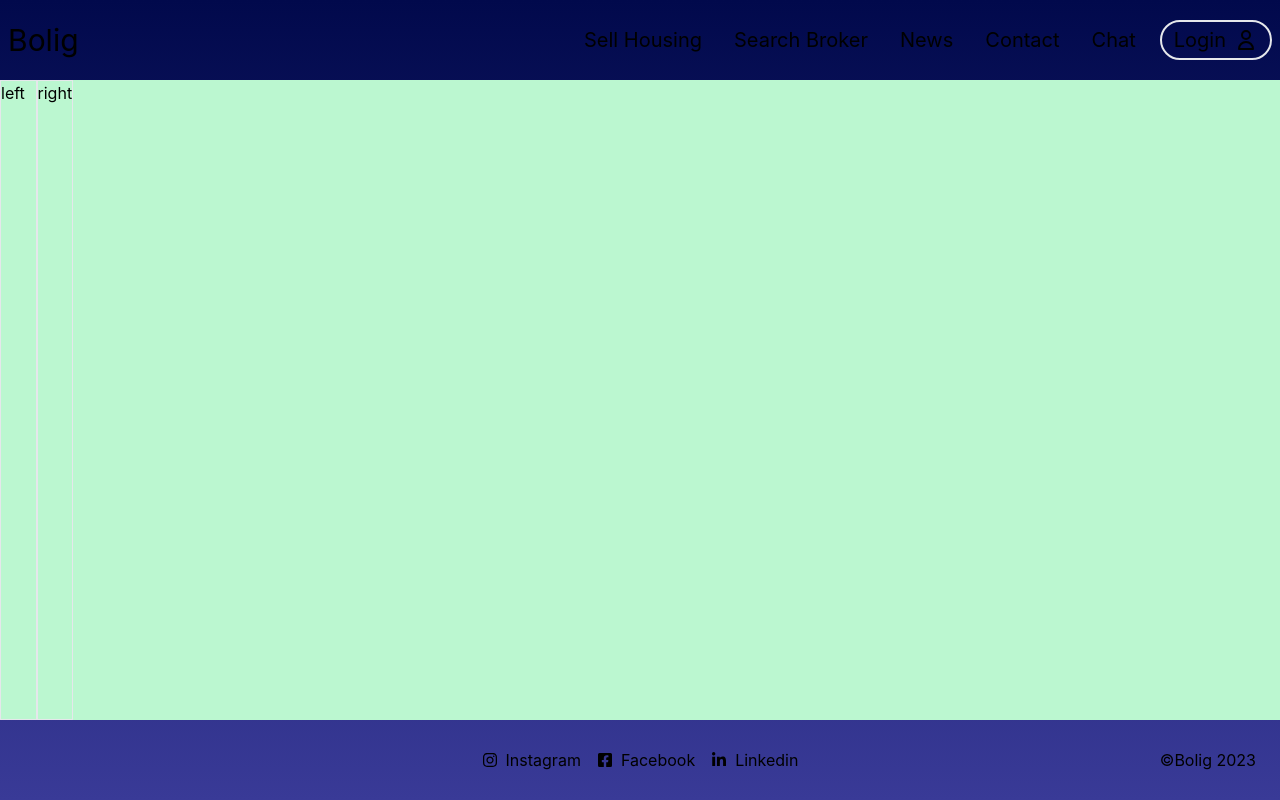
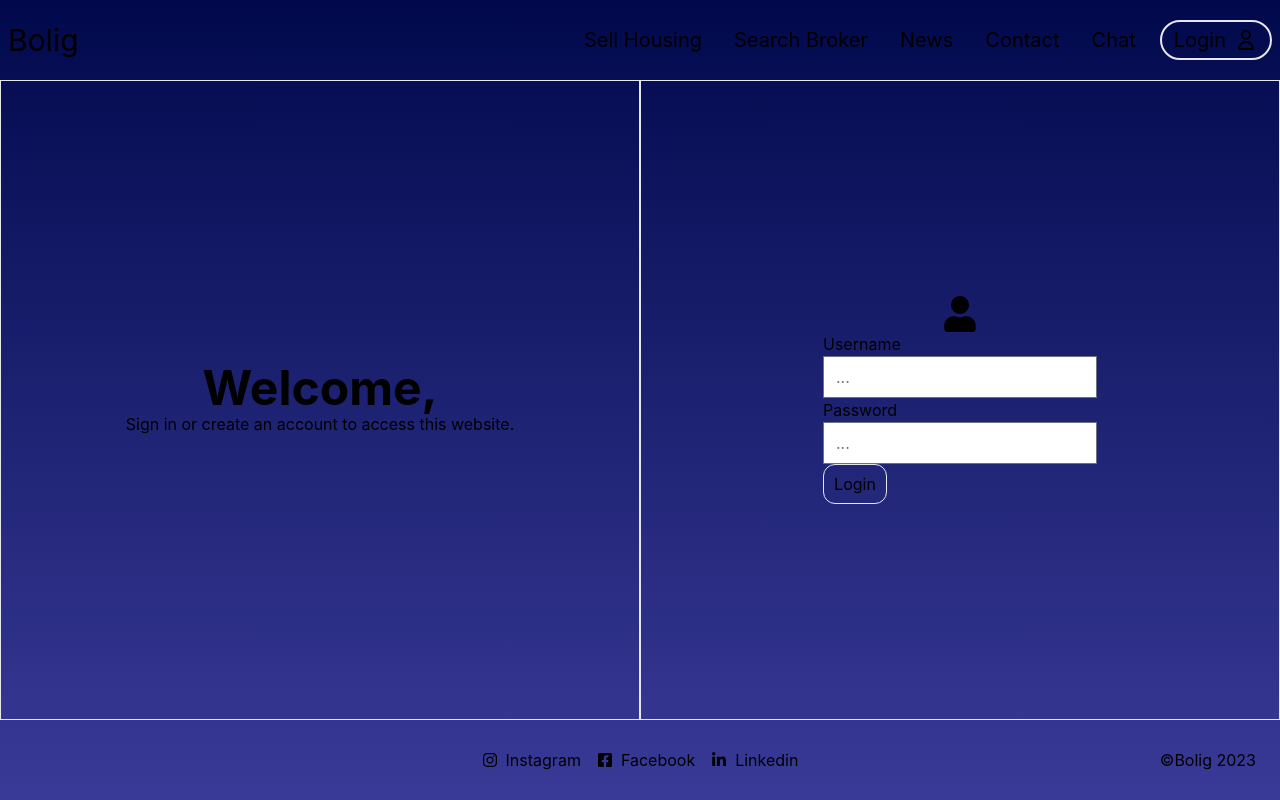
Before and after one commit to MaxAndreasLundin/bolig-web, a Next.js app: page /chat in a window 1280 px wide. Built offline with nearby package versions, Linux system fonts and the light colour scheme.

Commit message:
created form chat login and handle input change function

```diff
--- a/app/chat/page.tsx
+++ b/app/chat/page.tsx
@@ -1,11 +1,17 @@
 import React from 'react'
+import FormChatLogin from '../../components/FormChatLogin'
 
 const page = () => {
   return (
-      <div className='flex flex-1 bg-green-200'>
-        <div className='grid grid-cols-1 sm:grid-cols-2 h-auto'>
-          <div className='border'>left</div>
-          <div className='border'>right</div>
+      <div className='flex flex-1'>
+        <div className='grid grid-cols-1 grid-rows-3 sm:grid-cols-2 sm:grid-rows-1 w-full'>
+          <div className='flex flex-col justify-center items-center border'>
+            <h1 className='text-5xl font-bold'>Welcome,</h1>
+            <p>Sign in or create an account to access this website.</p>
+          </div>
+          <div className='flex flex-col justify-center items-center row-span-2 border'>
+            <FormChatLogin />
+          </div>
         </div>
       </div>
 
--- /dev/null
+++ b/components/FormChatLogin.tsx
@@ -0,0 +1,45 @@
+"use client"
+import React, { useState } from 'react'
+import { FaUser } from 'react-icons/fa'
+
+type LoginDataProps = {
+  username: string;
+  password: string;
+}
+
+const defaultLogin: LoginDataProps = {
+  username: "",
+  password: "",
+}
+
+const FormChatLogin = () => {
+  const [loginInput, setLoginInput] = useState(defaultLogin);
+  const {username, password} = loginInput;
+
+  const handleChange = (e: React.ChangeEvent<HTMLInputElement>) => {
+    setLoginInput((prevState) => ({
+      ...prevState,
+      [e.target.id]: e.target.value,
+    }));
+  };
+
+
+  return (
+    <form action="">
+      <div className='flex justify-center'>
+        <FaUser className='text-4xl'/>
+      </div>
+      <div className='flex flex-col'>
+        <label htmlFor="username">Username</label>
+        <input type="text" placeholder='...' onChange={handleChange} />
+      </div>
+      <div className='flex flex-col'>
+        <label htmlFor="password">Password</label>
+        <input type="password" placeholder='...' onChange={handleChange} />
+      </div>
+      <button type='submit' className='border rounded-xl h-10 w-16'>Login</button>
+    </form>
+  )
+}
+
+export default FormChatLogin
```
